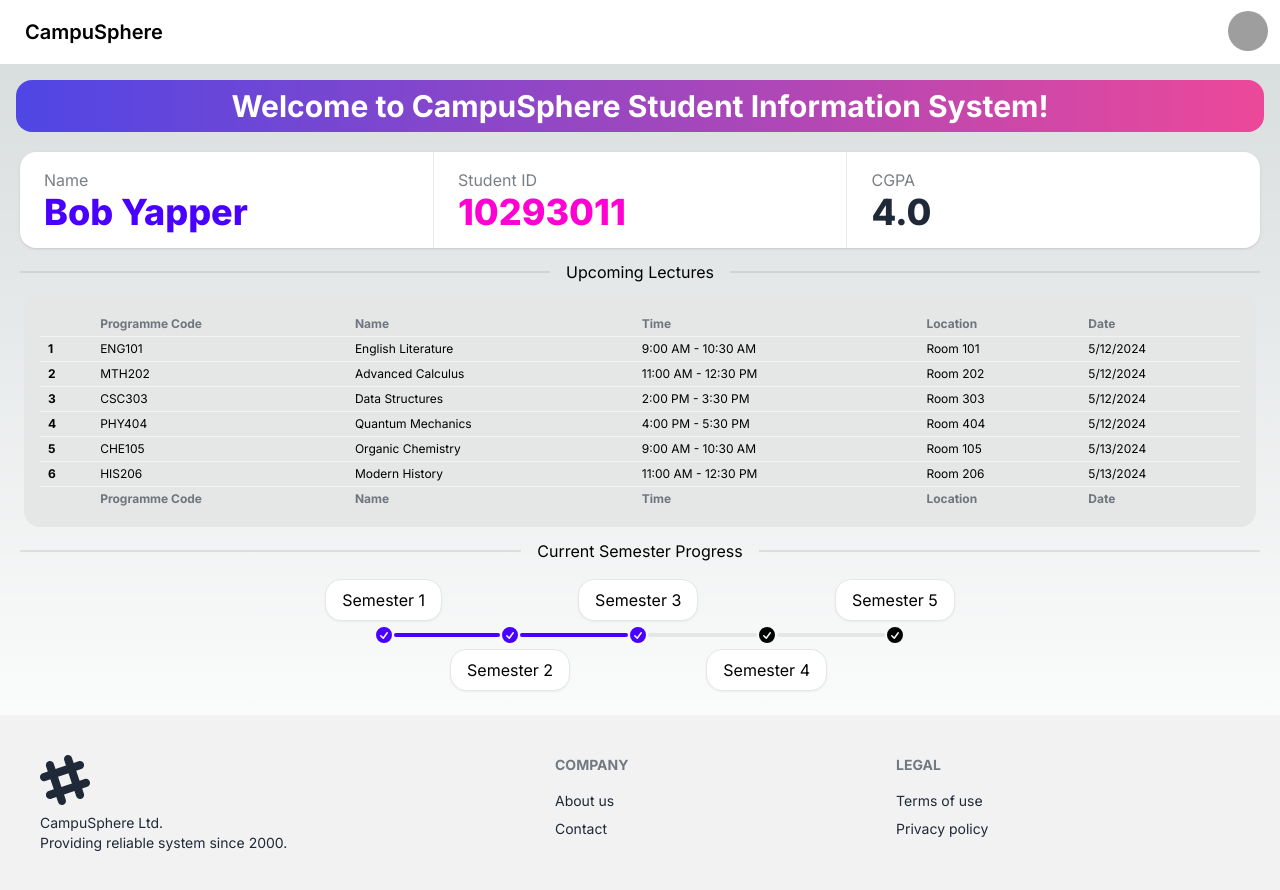
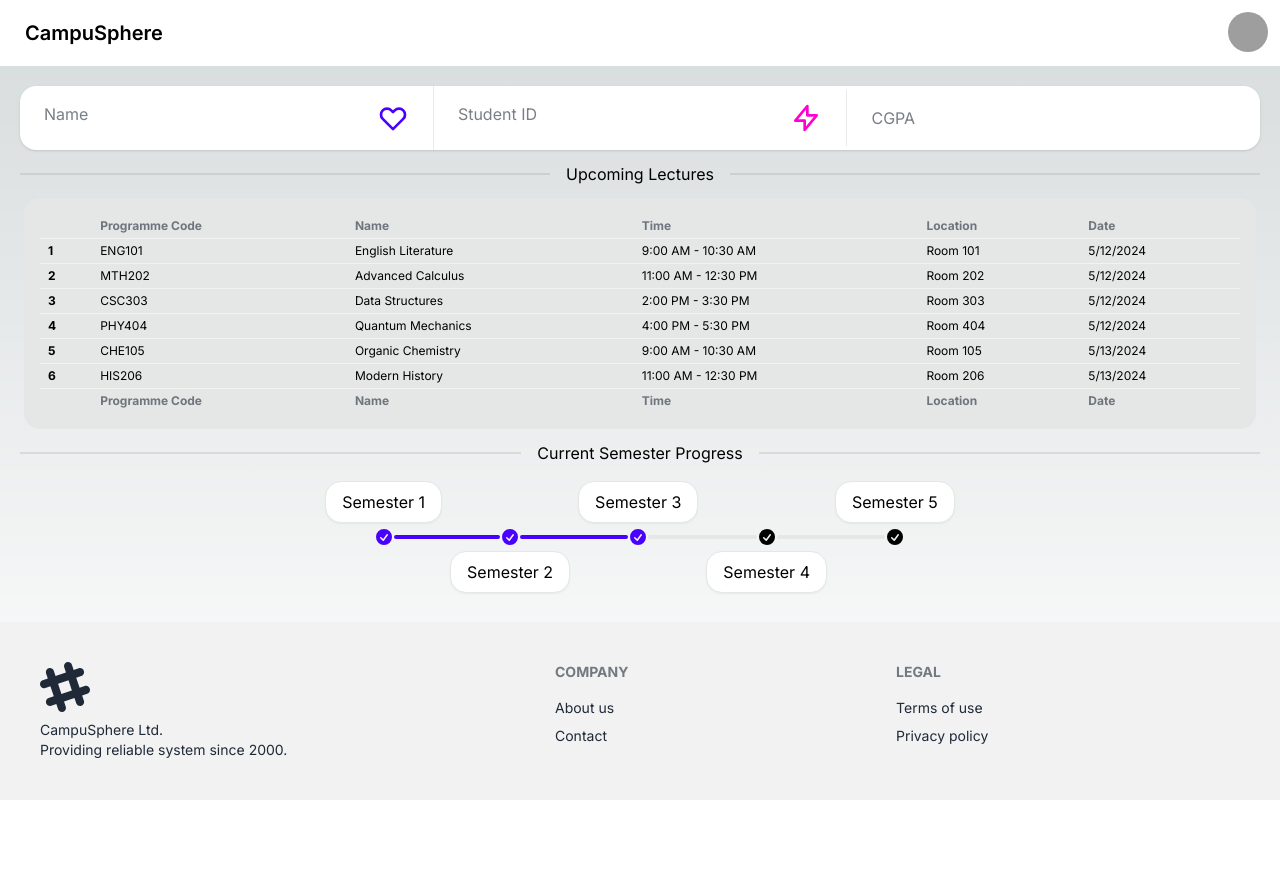
Before and after one commit to Cookie-Knight/student-information-system-fyp, a Next.js app: page /main in a window 1280 px wide. Shown: the top 890 px of the page. After the commit the page ends 800 px from the top, so only its background shows below. Built offline with nearby package versions, Linux system fonts and the light colour scheme; grey boxes are pictures that could not be loaded.

Commit message:
student id, name and cgpa all working. meaning if you type student a,, only student a info wil lcome up

```diff
--- /dev/null
+++ b/app/firebase.js
@@ -0,0 +1,18 @@
+// firebase.js
+import { initializeApp } from 'firebase/app';
+import { getAuth } from 'firebase/auth';
+
+const firebaseConfig = {
+    apiKey: "AIzaSyCpnWTN9gldCcctFplwJe8pHumM08Og6cA",
+    authDomain: "final-year-project-cef3f.firebaseapp.com",
+    projectId: "final-year-project-cef3f",
+    storageBucket: "final-year-project-cef3f.appspot.com",
+    messagingSenderId: "244063019761",
+    appId: "1:244063019761:web:b71801c59b1f7cb0dc3f50",
+    measurementId: "G-HTL26K6Q6P"
+  };
+
+const app = initializeApp(firebaseConfig);
+const auth = getAuth(app);
+
+export { auth };
--- /dev/null
+++ b/app/main/firebase.js
@@ -0,0 +1,27 @@
+// Import the necessary Firebase modules
+import { initializeApp } from "firebase/app";
+import { getFirestore } from "firebase/firestore";
+import { getAuth } from "firebase/auth";
+
+// Your Firebase configuration object
+const firebaseConfig = {
+  apiKey: "AIzaSyCpnWTN9gldCcctFplwJe8pHumM08Og6cA",
+  authDomain: "final-year-project-cef3f.firebaseapp.com",
+  projectId: "final-year-project-cef3f",
+  storageBucket: "final-year-project-cef3f.appspot.com",
+  messagingSenderId: "244063019761",
+  appId: "1:244063019761:web:b71801c59b1f7cb0dc3f50",
+  measurementId: "G-HTL26K6Q6P"
+};
+
+// Initialize Firebase
+const app = initializeApp(firebaseConfig);
+
+// Initialize Firestore
+const db = getFirestore(app);
+
+// Initialize Firebase Auth
+const auth = getAuth(app);
+
+// Export the initialized services
+export { db, auth };
--- a/app/main/page.tsx
+++ b/app/main/page.tsx
@@ -1,44 +1,103 @@
-export default function main() {
+"use client";
+
+import React, { useEffect, useState } from "react";
+import { db, auth } from "./firebase"; // Assuming you have auth imported from firebase
+import { doc, getDoc } from "firebase/firestore";
+
+interface StudentData {
+  name: string;
+  studentId: string;
+  cgpa: string;
+}
+
+export default function Main() {
+  const [studentData, setStudentData] = useState<StudentData>({
+    name: "",
+    studentId: "",
+    cgpa: ""
+  });
+
+  useEffect(() => {
+    const fetchStudentData = async () => {
+      try {
+        const user = auth.currentUser;
+        if (user) {
+          const docRef = doc(db, "students", user.uid); // Assuming your document ID in Firestore is the user's UID
+          const docSnap = await getDoc(docRef);
+
+          if (docSnap.exists()) {
+            const data = docSnap.data() as StudentData;
+            setStudentData(data);
+          } else {
+            console.log("No such document!");
+          }
+        } else {
+          console.log("No user logged in!");
+        }
+      } catch (error) {
+        console.error("Error fetching document: ", error);
+      }
+    };
+
+    fetchStudentData();
+  }, []); // Empty dependency array ensures useEffect runs only once
+
   return (
-    <main >
-<div className="text-center box-decoration-clone bg-gradient-to-r from-indigo-600 to-pink-500 text-white font-bold text-3xl px-2 ml-4 mr-4 mt-4 p-2 rounded-box">
-<a>Welcome to CampuSphere Student Information System!</a></div>
-
-<div className= "p-5">
+    <main>
+      <div className="p-5">
         <div className="flex justify-center items-center stats shadow">
           <div className="stat">
             <div className="stat-figure text-primary">
-
+              <svg
+                xmlns="http://www.w3.org/2000/svg"
+                fill="none"
+                viewBox="0 0 24 24"
+                className="inline-block w-8 h-8 stroke-current"
+              >
+                <path
+                  strokeLinecap="round"
+                  strokeLinejoin="round"
+                  strokeWidth="2"
+                  d="M4.318 6.318a4.5 4.5 0 000 6.364L12 20.364l7.682-7.682a4.5 4.5 0 00-6.364-6.364L12 7.636l-1.318-1.318a4.5 4.5 0 00-6.364 0z"
+                ></path>
+              </svg>
             </div>
             <div className="stat-title">Name</div>
-            <div className="stat-value text-primary">Bob Yapper</div>
-
+            <div className="stat-value text-primary">{studentData.name}</div>
           </div>
 
           <div className="stat">
             <div className="stat-figure text-secondary">
+              <svg
+                xmlns="http://www.w3.org/2000/svg"
+                fill="none"
+                viewBox="0 0 24 24"
+                className="inline-block w-8 h-8 stroke-current">
+                <path
+                  strokeLinecap="round"
+                  strokeLinejoin="round"
+                  strokeWidth="2"
+                  d="M13 10V3L4 14h7v7l9-11h-7z"
+                ></path>
+              </svg>
             </div>
-
             <div className="stat-title">Student ID</div>
-            <div className="stat-value text-secondary">10293011</div>
+            <div className="stat-value text-secondary">{studentData.studentId}</div>
           </div>
 
           <div className="stat">
             <div className="stat-figure text-secondary static">
             </div>
-
             <div className="stat-title">CGPA</div>
-            <div className="stat-value">4.0</div>
+            <div className="stat-value">{studentData.cgpa}</div>
           </div>
         </div>
 
-        <div className="divider 4"> Upcoming Lectures</div>
+        <div className="divider"> Upcoming Lectures</div>
 
         <div className="grid h-95 card bg-base-300 p-4 ml-1 mr-1 mb-4 mt-4 rounded-box">
           <div className="overflow-x-auto">
             <table className="table table-xs">
-
-
               <thead>
                 <tr>
                   <th></th>
@@ -109,9 +168,7 @@ export default function main() {
                   <th>Date</th>
                 </tr>
               </tfoot>
-
             </table>
-
           </div>
         </div>
 
@@ -157,10 +214,7 @@ export default function main() {
             </div>
           </li>
         </ul>
-
-
-
       </div>
     </main>
-  )
+  );
 }
--- a/app/page.tsx
+++ b/app/page.tsx
@@ -1,75 +1,94 @@
+"use client";
+
+import React, { useState } from 'react';
+import { useRouter } from 'next/navigation';
+import { auth } from './firebase'; // Adjust the path according to your file structure
+import { signInWithEmailAndPassword } from 'firebase/auth';
+
 export default function Home() {
+  const [email, setEmail] = useState('');
+  const [password, setPassword] = useState('');
+  const [error, setError] = useState('');
+
+  const router = useRouter();
+
+  const handleLogin = async (e: React.FormEvent) => {
+    e.preventDefault();
+    try {
+      await signInWithEmailAndPassword(auth, email, password);
+      router.push('/main');
+    } catch (error: unknown) {
+      if (error instanceof Error) {
+        setError(error.message);
+      } else {
+        setError('An unexpected error occurred');
+      }
+    }
+  };
+
   return (
     <main>
       <div className="hero min-h-screen bg-base-200">
         <div className="hero-content flex-col lg:flex-row-reverse">
           <div className="text-center lg:text-left">
-    <h2 className="text-5xl font-bold bg-gradient-to-r from-cyan-500 to-blue-500 inline-block text-transparent bg-clip-text">CampuSphere</h2>
-    <h2 className="text-5xl font-bold bg-gradient-to-r from-blue-500 to-cyan-500 inline-block text-transparent bg-clip-text">Student Information System</h2>
-    <p className="py-6 text-justify">Welcome to CampuSphere.
-                        This secure portal is your gateway to a wide array of academic and administrative services,
-                        designed to help you manage your educational journey efficiently.</p>
-
+            <h1 className="text-5xl font-bold">Student Information System</h1>
+            <p className="py-6 text-justify">
+              Welcome to CampuSphere. This secure portal is your gateway to a wide array of academic and administrative services, designed to help you manage your educational journey efficiently.
+            </p>
           </div>
           <div className="card shrink-0 w-full max-w-sm shadow-2xl bg-base-100">
-      <form className="card-body">
+            <form className="card-body" onSubmit={handleLogin}>
               <div className="form-control">
                 <label className="label">
-            <span className="label-text">Student Email</span>
+                  <span className="label-text">Student ID</span>
                 </label>
-
                 <label className="input input-bordered flex items-center gap-2">
-          <svg xmlns="http://www.w3.org/2000/svg" viewBox="0 0 16 16" fill="currentColor" className="w-4 h-4 opacity-70"><path d="M2.5 3A1.5 1.5 0 0 0 1 4.5v.793c.026.009.051.02.076.032L7.674 8.51c.206.1.446.1.652 0l6.598-3.185A.755.755 0 0 1 15 5.293V4.5A1.5 1.5 0 0 0 13.5 3h-11Z" /><path d="M15 6.954 8.978 9.86a2.25 2.25 0 0 1-1.956 0L1 6.954V11.5A1.5 1.5 0 0 0 2.5 13h11a1.5 1.5 0 0 0 1.5-1.5V6.954Z" /></svg>
-          <input type="text" className="grow" placeholder="Email" />
+                  <svg xmlns="http://www.w3.org/2000/svg" viewBox="0 0 16 16" fill="currentColor" className="w-4 h-4 opacity-70">
+                    <path d="M8 8a3 3 0 1 0 0-6 3 3 0 0 0 0 6ZM12.735 14c.618 0 1.093-.561.872-1.139a6.002 6.002 0 0 0-11.215 0c-.22.578.254 1.139.872 1.139h9.47Z" />
+                  </svg>
+                  <input
+                    type="email"
+                    className="grow"
+                    placeholder="Username"
+                    value={email}
+                    onChange={(e) => setEmail(e.target.value)}
+                  />
                 </label>
-
-
               </div>
               <div className="form-control">
                 <label className="label">
                   <span className="label-text">Password</span>
                 </label>
-
                 <label className="input input-bordered flex items-center gap-2">
-          <svg xmlns="http://www.w3.org/2000/svg" viewBox="0 0 16 16" fill="currentColor" className="w-4 h-4 opacity-70"><path fillRule="evenodd" d="M14 6a4 4 0 0 1-4.899 3.899l-1.955 1.955a.5.5 0 0 1-.353.146H5v1.5a.5.5 0 0 1-.5.5h-2a.5.5 0 0 1-.5-.5v-2.293a.5.5 0 0 1 .146-.353l3.955-3.955A4 4 0 1 1 14 6Zm-4-2a.75.75 0 0 0 0 1.5.5.5 0 0 1 .5.5.75.75 0 0 0 1.5 0 2 2 0 0 0-2-2Z" clipRule="evenodd" /></svg>
-          <input type="password" className="grow" placeholder="Password" defaultValue="" />
+                  <svg xmlns="http://www.w3.org/2000/svg" viewBox="0 0 16 16" fill="currentColor" className="w-4 h-4 opacity-70">
+                    <path
+                      fillRule="evenodd"
+                      d="M14 6a4 4 0 0 1-4.899 3.899l-1.955 1.955a.5.5 0 0 1-.353.146H5v1.5a.5.5 0 0 1-.5.5h-2a.5.5 0 0 1-.5-.5v-2.293a.5.5 0 0 1 .146-.353l3.955-3.955A4 4 0 1 1 14 6Zm-4-2a.75.75 0 0 0 0 1.5.5.5 0 0 1 .5.5.75.75 0 0 0 1.5 0 2 2 0 0 0-2-2Z"
+                      clipRule="evenodd"
+                    />
+                  </svg>
+                  <input
+                    type="password"
+                    className="grow"
+                    placeholder="Password"
+                    value={password}
+                    onChange={(e) => setPassword(e.target.value)}
+                  />
                 </label>
-
-
-          {/* The button to open modal */}
-          <label htmlFor="forgot_password" className="link mt-2 text-xs">Forgot Password?</label>
-
-          {/* Modal prompt form: Forgot Password */}
-
-          <input type="checkbox" id="forgot_password" className="modal-toggle" />
-          <div className="modal" role="dialog">
-            <div className="modal-box">
-              <h3 className="font-bold text-lg">Forgotten your password?</h3>
-              <button className="btn btn-sm btn-circle btn-ghost absolute right-4 top-5">✕</button>
-              <p className="py-2 text-sm">Type your email below! We'll send you a reset link if the email is valid!</p>
-
-              <label className="input input-bordered flex items-center gap-2 mt-4">
-              Email
-              <input type="text" className="grow" placeholder="campusphere@site.com" />
+                <label className="label">
+                  <a href="#" className="label-text-alt link link-hover">
+                    Forgot password?
+                  </a>
                 </label>
-
-              <div className="modal-action">
-                <button type="submit" value="Submit" className="btn">Submit</button>
-              </div>
-
-            </div>
-          </div>
-
-
               </div>
               <div className="form-control mt-6">
                 <button className="btn btn-primary">Login</button>
               </div>
+              {error && <div className="text-red-500 text-sm mt-2">{error}</div>}
             </form>
           </div>
         </div>
       </div>
-
     </main>
-  )
+  );
 }
```
Also changed, not shown: app/layout.tsx (line endings or trailing spaces), app/main/layout.tsx (line endings or trailing spaces). Lines whose indentation alone changed are shown as unchanged.
